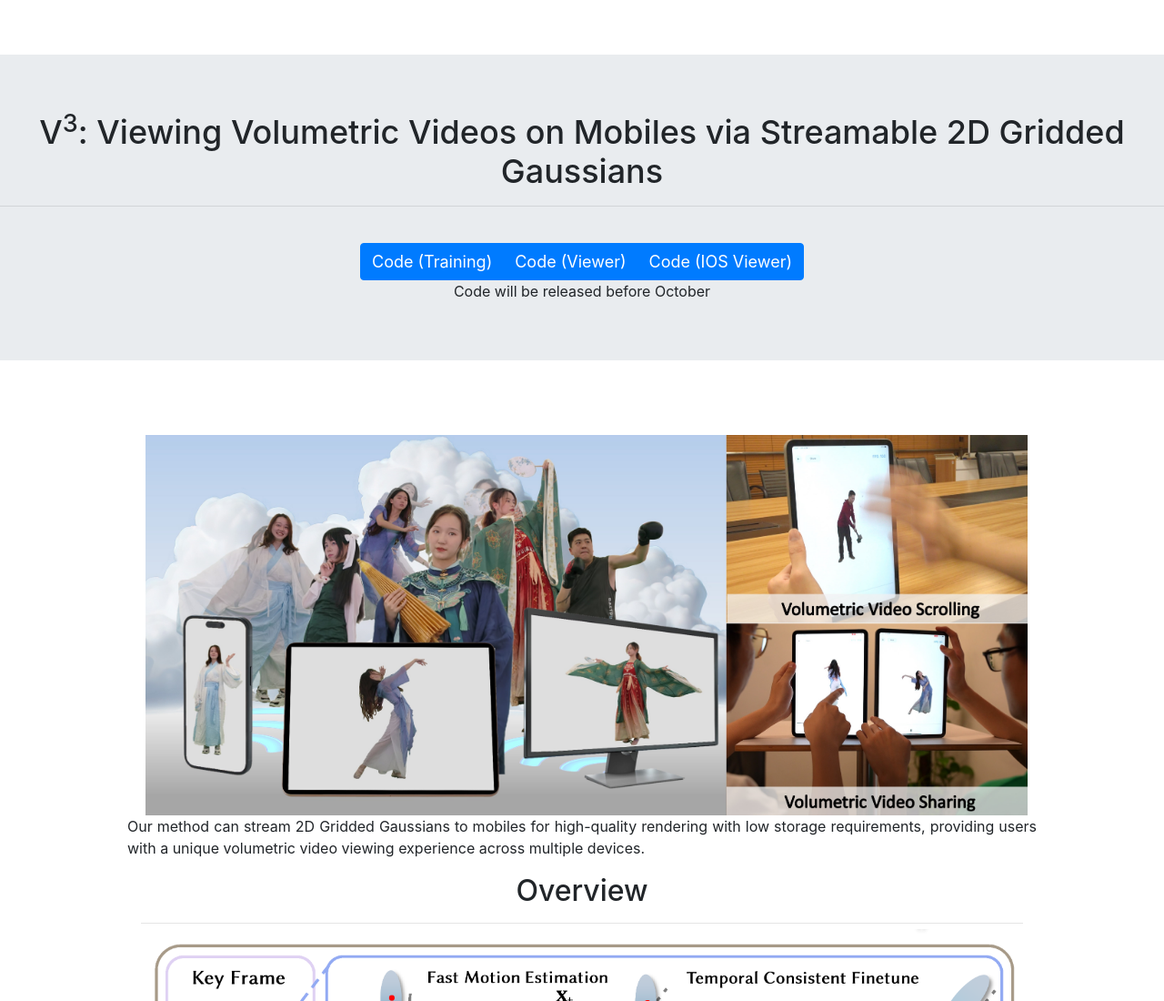
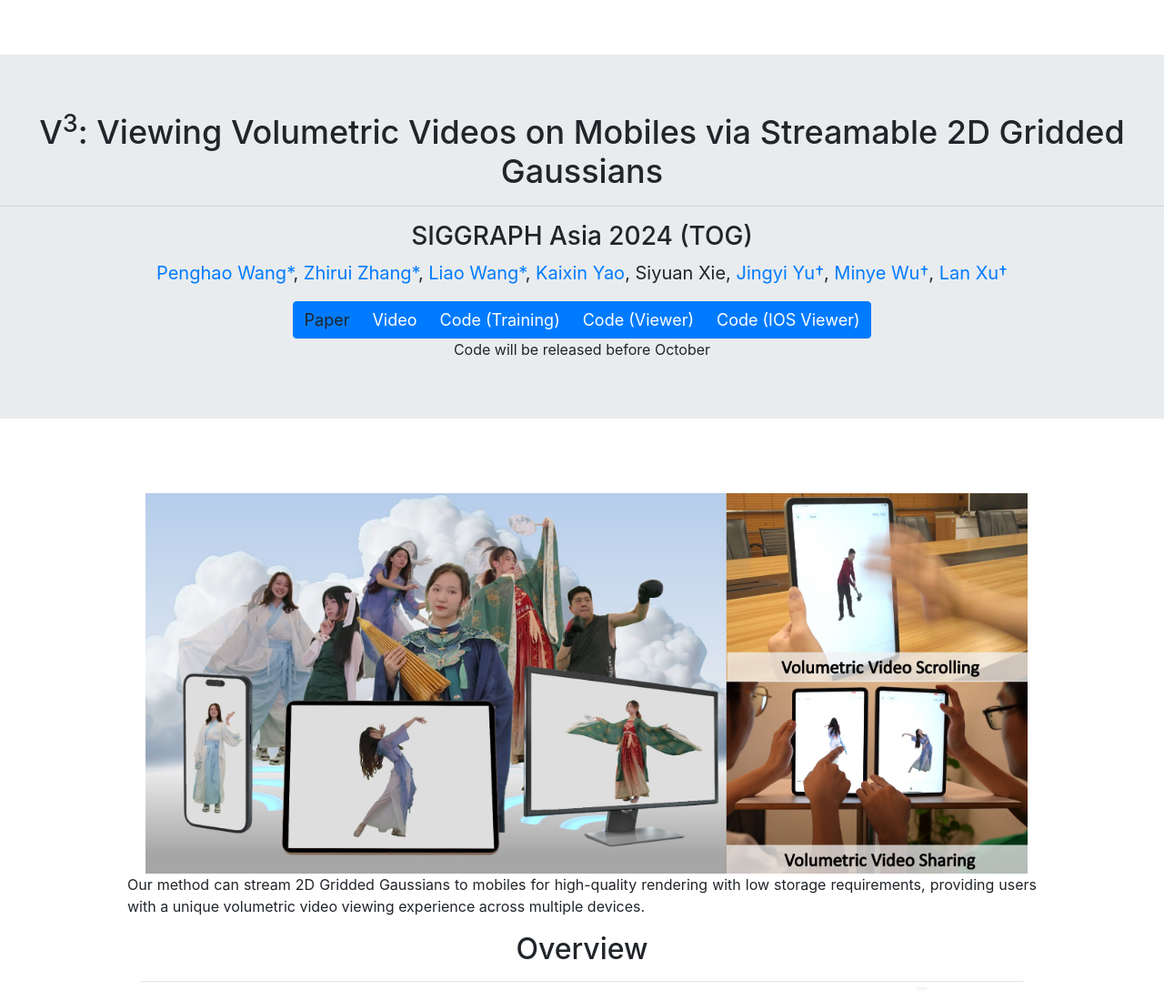
Before and after one commit to AuthorityWang/AuthorityWang.github.io, a plain HTML site: page v3/index.html in a window 1280 px wide. Shown: the top 1100 px of the page at 91% size. Drawn offline with nearby package versions, Linux system fonts and the light colour scheme.

Commit message:
20240921. Update V3

```diff
--- a/v3/index.html
+++ b/v3/index.html
@@ -24,8 +24,20 @@
         <div class="container"></div>
         <h2>V<sup>3</sup>: Viewing Volumetric Videos on Mobiles via Streamable 2D Gridded Gaussians</h2>
         <hr>
-        </br>
+        <h3 class="nerf_subheader_v2">SIGGRAPH Asia 2024 (TOG)</h3>
+        <p class="authors">
+            <a href="https://authoritywang.github.io/"> Penghao Wang*</a>,
+            <a href="https://github.com/zhangzhr4"> Zhirui Zhang*</a>,
+            <a href="https://aoliao12138.github.io/"> Liao Wang*</a>,
+            <a href="https://yaokxx.github.io/"> Kaixin Yao</a>,
+            <a> Siyuan Xie</a>,
+            <a href="http://www.yu-jingyi.com/cv/"> Jingyi Yu&dagger;</a>,
+            <a href="https://wuminye.github.io/"> Minye Wu&dagger;</a>,
+            <a href="https://www.xu-lan.com/"> Lan Xu&dagger;</a>
+        </p>
         <div class="btn-group" role="group" aria-label="Top menu">
+            <a class="btn btn-primary">Paper</a>
+            <a class="btn btn-primary" href="https://www.bilibili.com/video/BV1rcbceAEuK/?share_source=copy_web&vd_source=caad03390ae115331dcebf9bd8ad8f0c">Video</a>
             <a class="btn btn-primary" href="https://github.com/AuthorityWang/2D_Grided_Gaussians">Code (Training)</a>
             <a class="btn btn-primary" href="https://github.com/AuthorityWang/v3_sibr_viewer">Code (Viewer)</a>
             <a class="btn btn-primary" href="https://github.com/AuthorityWang/v3_sibr_viewer">Code (IOS Viewer)</a>
```
